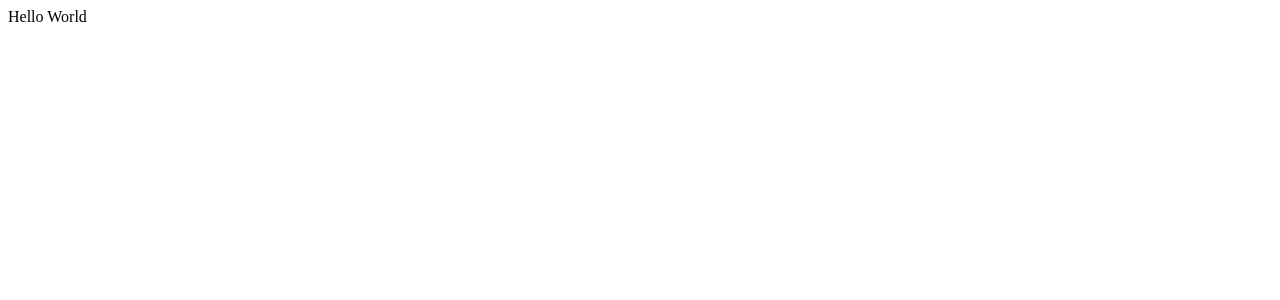
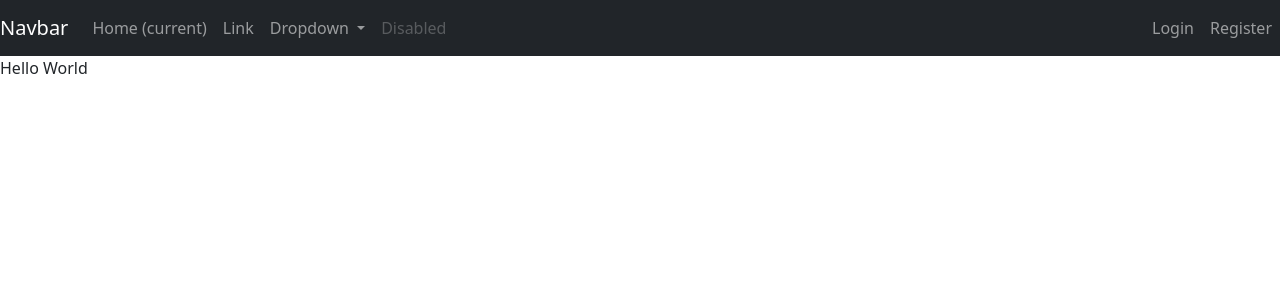
Before and after one commit to claduva/pdlonline, a Django app: page / in a window 1280 px wide. Before the commit the part shown is almost empty. Shown: the top 300 px of the page. Run offline with Django 3.2, Linux system fonts and the light colour scheme.

Commit message:
Add bootstrap and template

```diff
--- a/main/templates/index.html
+++ b/main/templates/index.html
@@ -1,12 +1,8 @@
-<!DOCTYPE html>
-<html lang="en">
-<head>
-    <meta charset="UTF-8">
-    <meta http-equiv="X-UA-Compatible" content="IE=edge">
-    <meta name="viewport" content="width=device-width, initial-scale=1.0">
-    <title>Document</title>
-</head>
-<body>
-    <div>Hello World</div>
-</body>
-</html>
+{% extends "template.html" %}
+{% load static %}
+
+{% block title %}Home{% endblock %}
+
+{% block body %}
+<div>Hello World</div>
+{% endblock %}
--- /dev/null
+++ b/main/templates/navbar.html
@@ -0,0 +1,37 @@
+{% load static %}
+<nav class="navbar navbar-expand-sm navbar-dark bg-dark">
+    <a class="navbar-brand" href="#">Navbar</a>
+    <button class="navbar-toggler" type="button" data-toggle="collapse" data-target="#navbarSupportedContent"
+        aria-controls="navbarSupportedContent" aria-expanded="false" aria-label="Toggle navigation">
+        <span class="navbar-toggler-icon"></span>
+    </button>
+    <div class="collapse navbar-collapse" id="navbarSupportedContent">
+        <ul class="navbar-nav mr-auto">
+            <li class="nav-item active">
+                <a class="nav-link" href="#">Home <span class="sr-only">(current)</span></a>
+            </li>
+            <li class="nav-item">
+                <a class="nav-link" href="#">Link</a>
+            </li>
+            <li class="nav-item dropdown">
+                <a class="nav-link dropdown-toggle" href="#" id="navbarDropdown" role="button" data-toggle="dropdown"
+                    aria-haspopup="true" aria-expanded="false">
+                    Dropdown
+                </a>
+                <div class="dropdown-menu" aria-labelledby="navbarDropdown">
+                    <a class="dropdown-item" href="#">Action</a>
+                    <a class="dropdown-item" href="#">Another action</a>
+                    <div class="dropdown-divider"></div>
+                    <a class="dropdown-item" href="#">Something else here</a>
+                </div>
+            </li>
+            <li class="nav-item">
+                <a class="nav-link disabled" href="#">Disabled</a>
+            </li>
+        </ul>
+    </div>
+    <div class="navbar-nav ml-auto">
+        <a class="nav-item nav-link" href="">Login</a>
+        <a class="nav-item nav-link" href="">Register</a>
+    </div>
+</nav>
--- /dev/null
+++ b/main/templates/template.html
@@ -0,0 +1,22 @@
+<!DOCTYPE html>
+{% load static %}
+<html lang="en">
+    <head>
+        <meta charset="UTF-8">
+        <meta http-equiv="X-UA-Compatible" content="IE=edge">
+        <meta name="viewport" content="width=device-width, initial-scale=1.0">
+        <title>{% block title %}{% endblock %}</title>
+        <!-- Bootstrap CSS-->
+        <link href="https://cdn.jsdelivr.net/npm/bootstrap@5.0.0-beta2/dist/css/bootstrap.min.css" rel="stylesheet" integrity="sha384-BmbxuPwQa2lc/FVzBcNJ7UAyJxM6wuqIj61tLrc4wSX0szH/Ev+nYRRuWlolflfl" crossorigin="anonymous">
+        {% block head %}{% endblock %}
+    </head>
+    <body>
+        {% include 'navbar.html' %}
+        {% block body %}{% endblock %}
+        <!-- Bootstrap JS-->
+        <script src="https://cdn.jsdelivr.net/npm/bootstrap@5.0.0-beta2/dist/js/bootstrap.bundle.min.js" integrity="sha384-b5kHyXgcpbZJO/tY9Ul7kGkf1S0CWuKcCD38l8YkeH8z8QjE0GmW1gYU5S9FOnJ0" crossorigin="anonymous"></script>
+    </body>
+    <footer>
+        {% block footer %}{% endblock %}
+    </footer>
+</html>
```
Also changed, not shown: db.sqlite3 (deleted).
